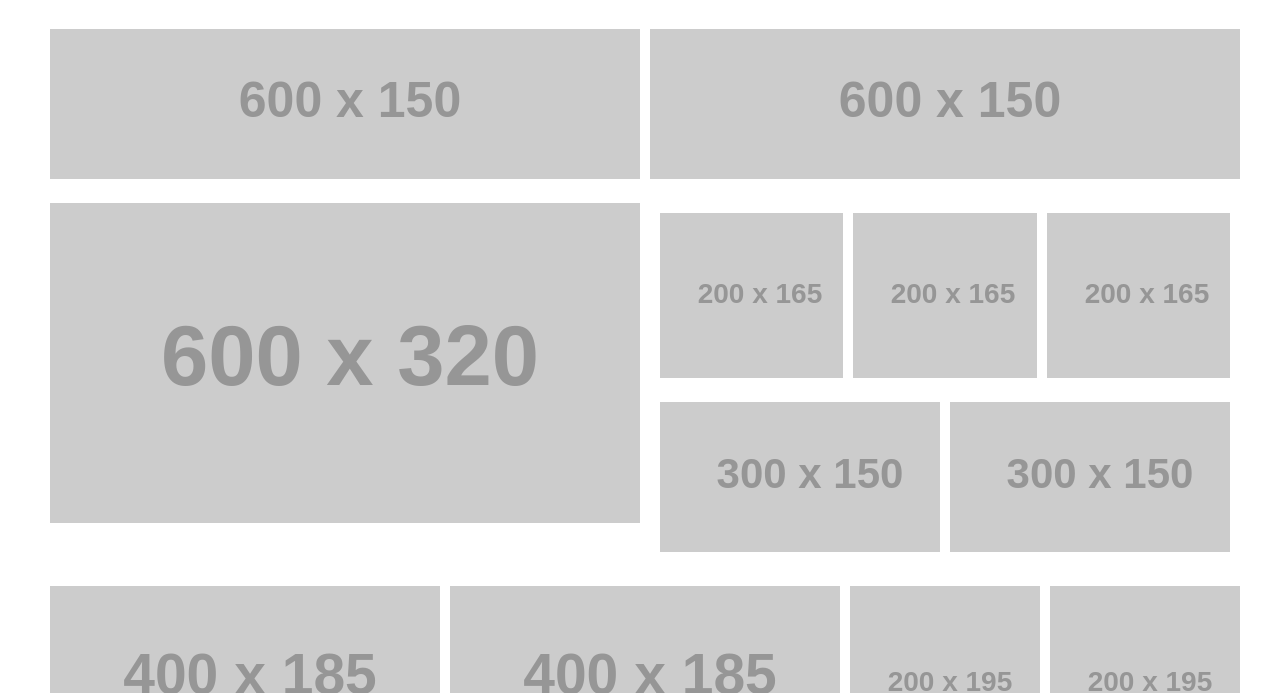
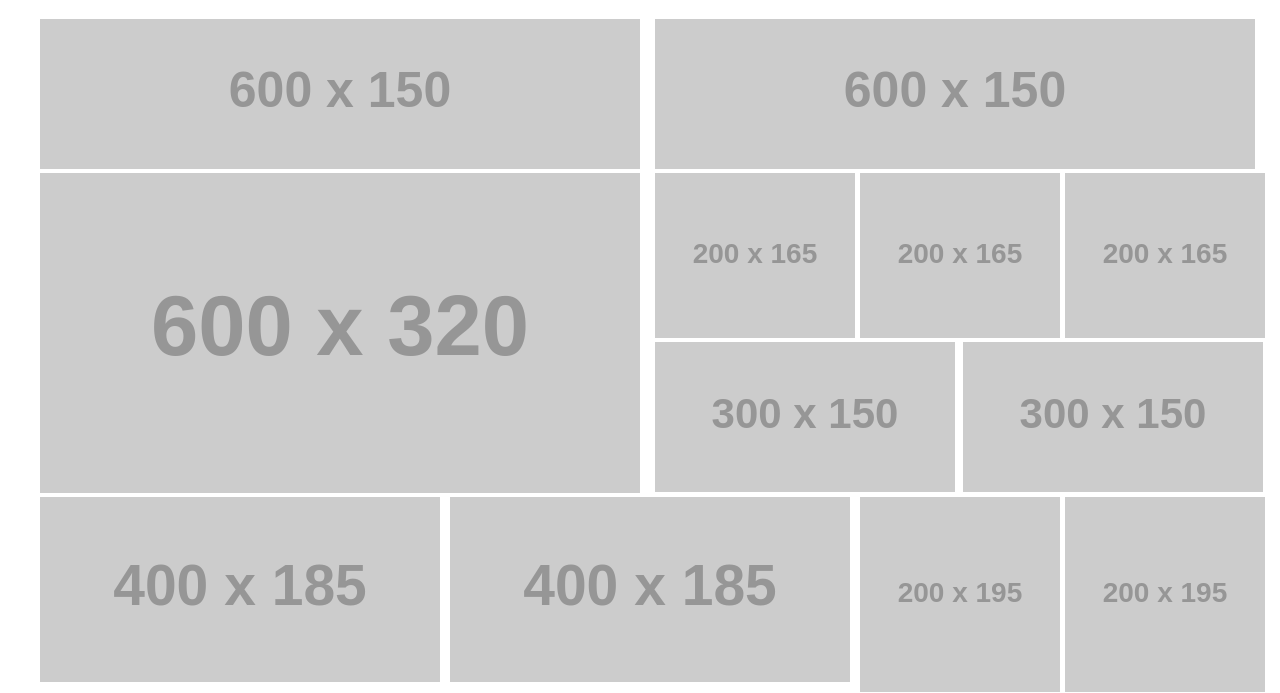
Before and after one commit to WeMustFly/smashinghtml5, a plain HTML site: page 15/1/index.html in a window 1280 px wide. Shown: the part 61-754 px from the top of the page. Drawn offline with Linux system fonts and the light colour scheme; placeholder pictures from the web are drawn by us.

Commit message:
Lesson 15: Some Grid features from Bootstrap 3

```diff
--- a/15/1/style.css
+++ b/15/1/style.css
@@ -1,18 +1,21 @@
 .ba-container {
 	width: 1200px;
 	margin: 0 auto;
+  padding-right: 15px;
+  padding-left: 15px;
 }
 
 .ba-row {
-	width: 100%;
 	clear: both;
+  margin-right: -15px;
+  margin-left: -15px;
 }
 
 .ba-row > [class*="ba-width-"] {
 	float: left;
 	box-sizing: border-box;
-	padding: 10px;
-	overflow: hidden;
+  padding-right: 15px;
+  padding-left: 15px;
 }
 
 .ba-width-1-2 {
```
